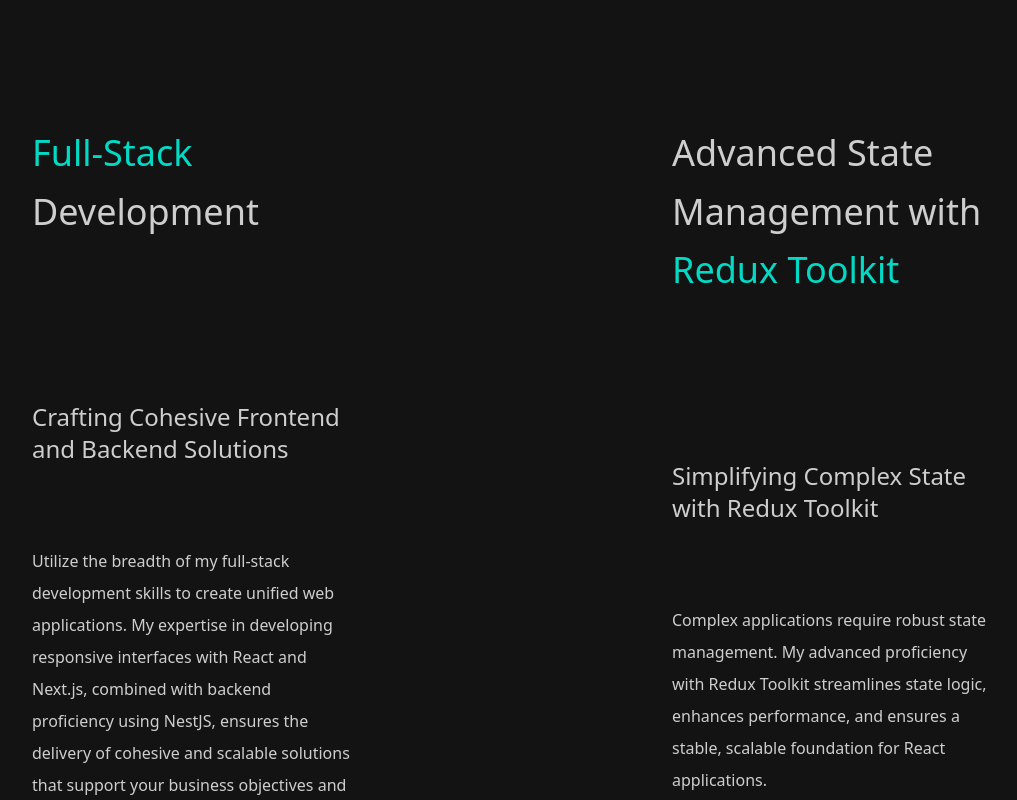
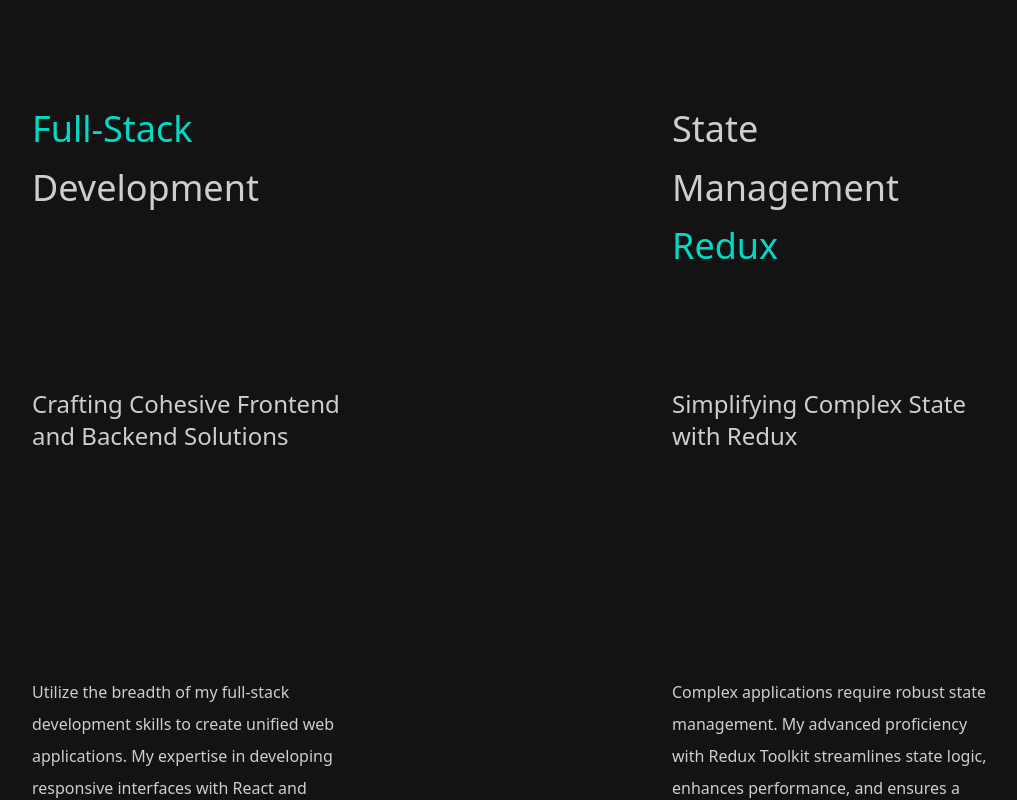
Before and after one commit to LordCail1/portfolio_front_end, a Next.js app: page / in a window 1280 px wide. Shown: the part 860-1660 px from the top of the page, without its empty margins (128-1145 px from the left). Built offline with nearby package versions, Linux system fonts and the light colour scheme; a web font is replaced by a local one.

Commit message:
FD-69 made the services cards grid

```diff
--- a/src/components/ServicesSection/ServiceCard/ServiceCard.tsx
+++ b/src/components/ServicesSection/ServiceCard/ServiceCard.tsx
@@ -45,18 +45,18 @@
 			onHoverStart={() => setIsHovered(true)}
 			onHoverEnd={() => setIsHovered(false)}
 			className={
-				"group relative flex-grow basis-full flex-col items-center justify-center px-10 py-10 transition hover:bg-blue_island_hover sm:px-20 md:px-40 md:py-40 lg:px-72 xl:basis-1/2 xl:p-40"
+				"group relative grid flex-grow grid-rows-3 items-start px-10 py-10 transition hover:bg-blue_island_hover sm:px-20 md:px-40 md:py-40 lg:px-72 xl:basis-1/2 xl:p-40"
 			}
 		>
-			<figure className="pt-6">
-				<h1 className="pb-20 text-center text-4xl leading-relaxed text-american_silver group-hover:text-white sm:text-left">
+			<figure>
+				<h1 className="text-center text-4xl leading-relaxed text-american_silver group-hover:text-white sm:text-left">
 					{title}
 				</h1>
 			</figure>
-			<div className="text-american_silver">
-				<h3 className="pt-20 text-2xl font-extralight text-american_silver">{description}</h3>
-				<p className="pb-0 pt-20 text-center text-base leading-loose sm:text-left">{text}</p>
-			</div>
+			<h3 className="text-2xl font-extralight text-american_silver">{description}</h3>
+			<p className="text-center text-base leading-loose text-american_silver sm:text-left">
+				{text}
+			</p>
 			<motion.div
 				animate={isHovered ? "visible" : "hidden"}
 				className="absolute bottom-0 left-0 h-[1px] bg-mint_morning"
--- a/src/components/ServicesSection/ServicesSection.tsx
+++ b/src/components/ServicesSection/ServicesSection.tsx
@@ -29,14 +29,14 @@
 				<ServiceCard
 					title={
 						<>
-							{"Advanced State Management with "}
+							{"State Management "}
 							<ColoredText
-								text="Redux Toolkit"
+								text="Redux"
 								className="text-mint_morning"
 							/>
 						</>
 					}
-					description="Simplifying Complex State with Redux Toolkit"
+					description="Simplifying Complex State with Redux"
 					text={
 						"Complex applications require robust state management. My advanced proficiency with Redux Toolkit streamlines state logic, enhances performance, and ensures a stable, scalable foundation for React applications."
 					}
```
